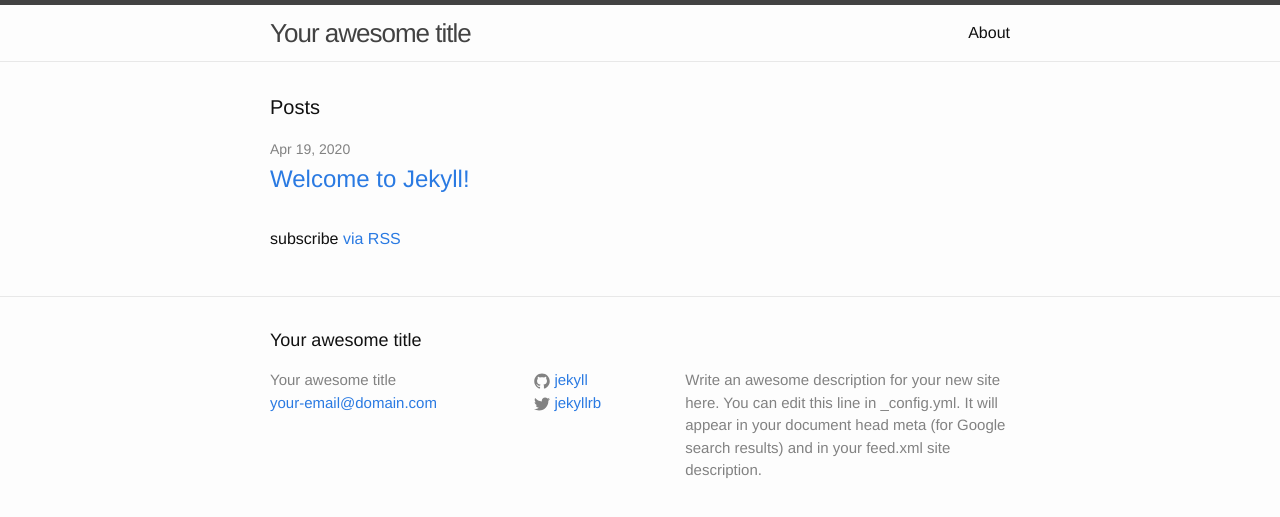
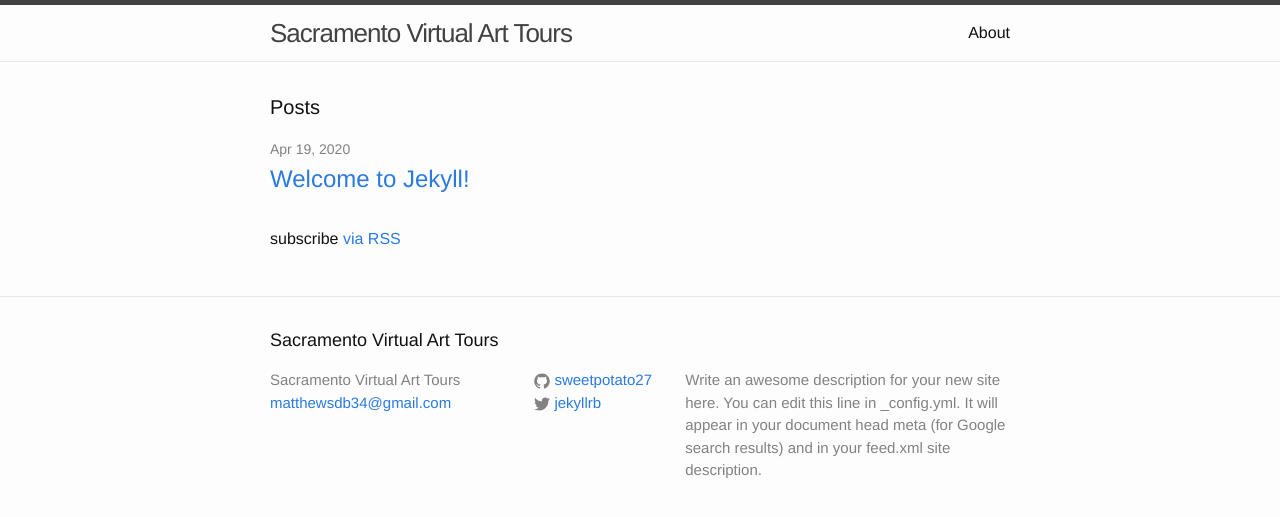
Before and after one commit to sweetpotato27/SacVirtualArtTours, a Jekyll site: the page built from svat/index.html, in a window 1280 px wide. Shown: the top 517 px of the page. Built offline with Jekyll 4.4.1, drawn with Linux system fonts in a browser that asks for light colours.

Commit message:
update config

```diff
--- a/svat/_config.yml
+++ b/svat/_config.yml
@@ -6,16 +6,17 @@
 # 'jekyll serve'. If you change this file, please restart the server process.
 
 # Site settings
-title: Your awesome title
-email: your-email@domain.com
+title: Sacramento Virtual Art Tours
+email: matthewsdb34@gmail.com
 description: > # this means to ignore newlines until "baseurl:"
   Write an awesome description for your new site here. You can edit this
   line in _config.yml. It will appear in your document head meta (for
   Google search results) and in your feed.xml site description.
 baseurl: "" # the subpath of your site, e.g. /blog
-url: "http://yourdomain.com" # the base hostname & protocol for your site
+url: "http://sacvirtualarttours.siteleaf.net" # the base hostname & protocol for your site
 twitter_username: jekyllrb
-github_username:  jekyll
+github_username:  sweetpotato27
+repository: sweetpotato27/SacVirtualArtTours
 
 # Build settings
 markdown: kramdown
```
